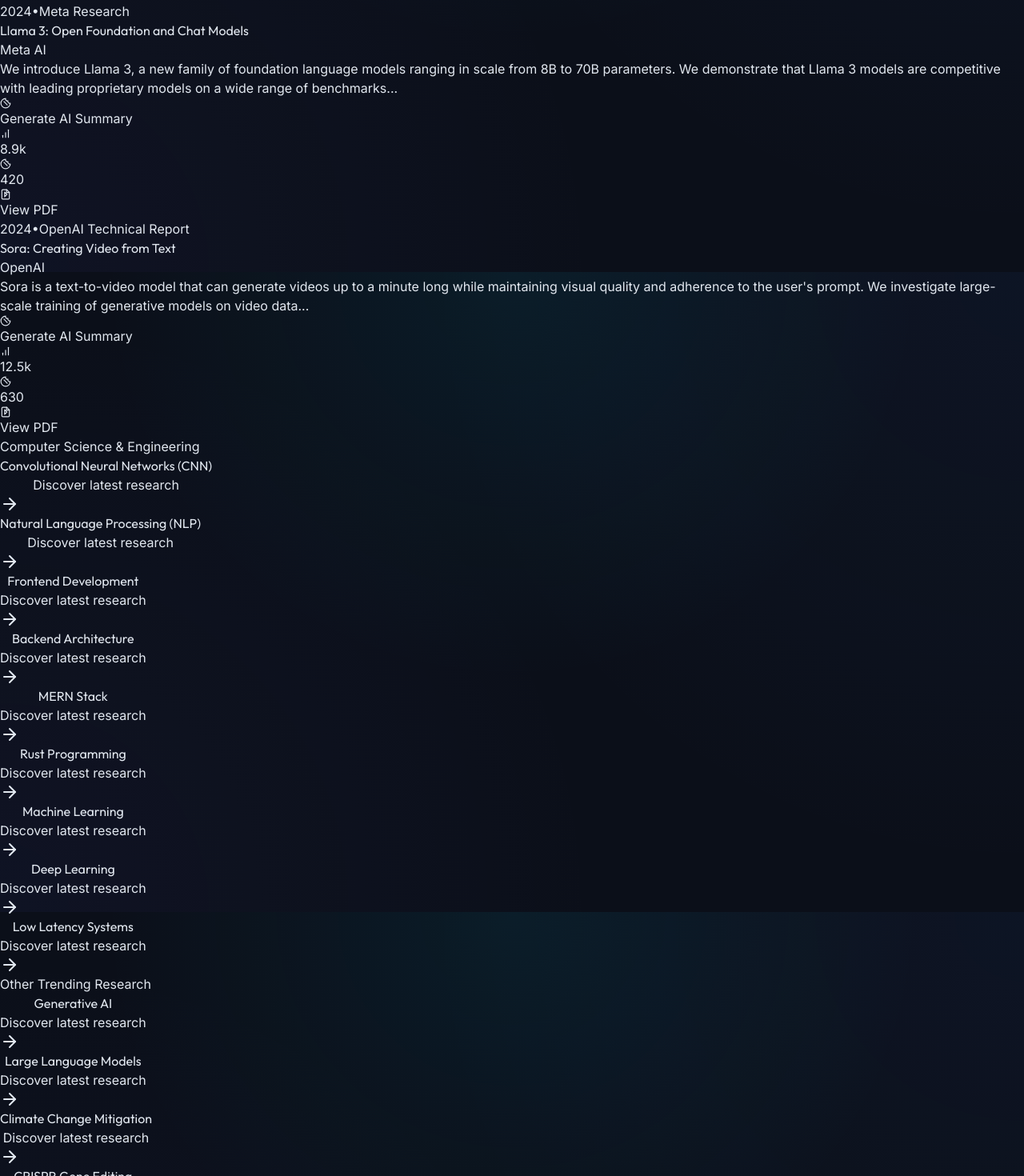
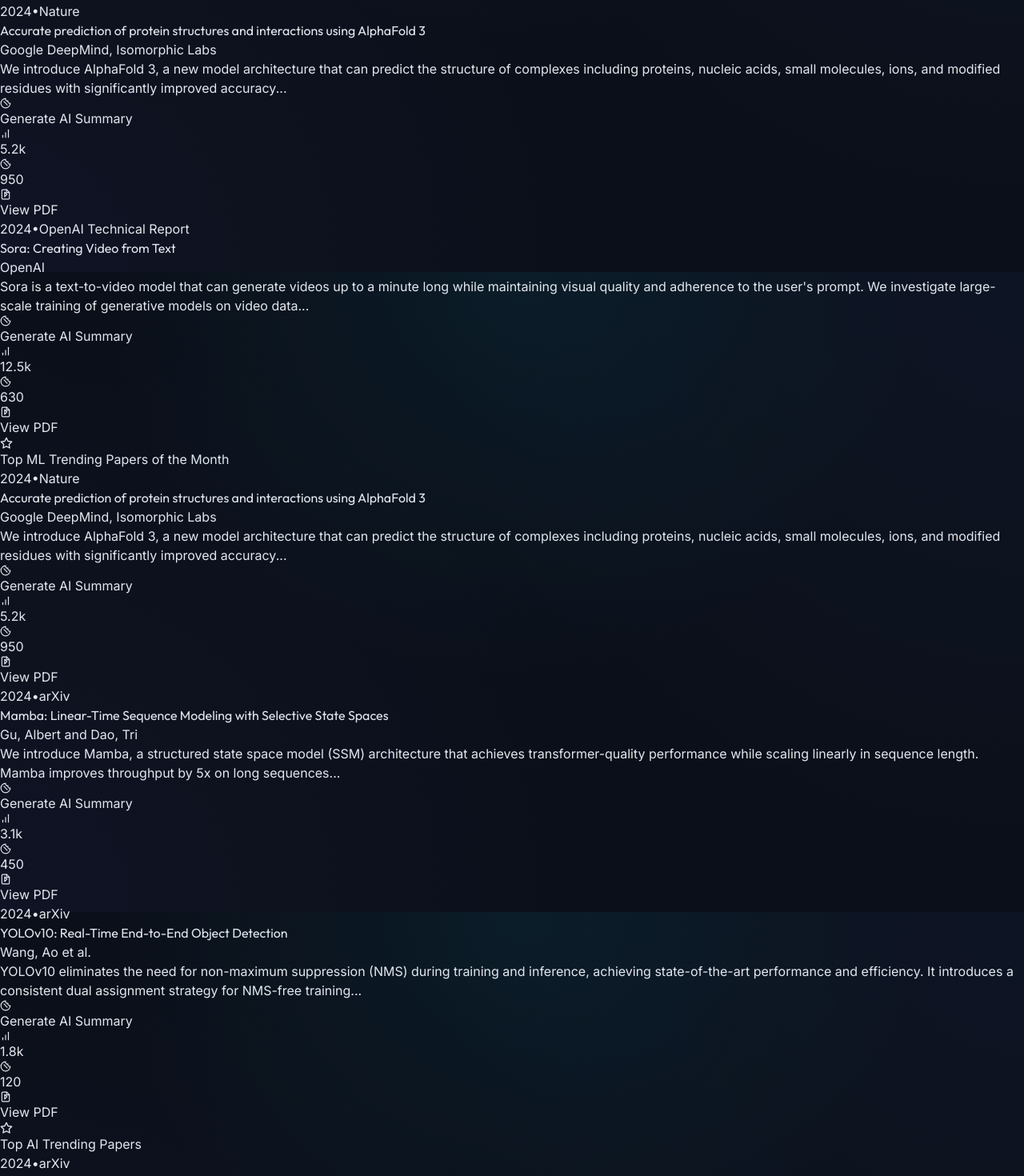
Before and after one commit to mayank-vashishtt/Research-ppr-Search-Veritus, a Next.js app: page / in a window 1280 px wide. Shown: the part 460-1930 px from the top of the page at 80% size. Built offline with nearby package versions, Linux system fonts and the light colour scheme; no server answers.

Commit message:
trending ML and AI pprs

```diff
--- /dev/null
+++ b/src/app/api/trending/papers/route.ts
@@ -0,0 +1,131 @@
+import { NextResponse } from 'next/server';
+import { Paper } from '@/app/types';
+
+const TOP_AI_PAPERS: Paper[] = [
+  {
+    id: "top-ai-1",
+    title: "Gemini: A Family of Highly Capable Multimodal Models",
+    abstract: "We introduce Gemini, a family of highly capable multimodal models, trained jointly across image, audio, video, and text data. Gemini models are highly efficient and achieve state-of-the-art performance on a wide range of tasks...",
+    authors: "Google DeepMind Team",
+    year: 2024,
+    impactFactor: {
+      citationCount: 15420,
+      influentialCitationCount: 850,
+      referenceCount: 120
+    },
+    fieldsOfStudy: ["Artificial Intelligence", "Multimodal Learning"],
+    v_quartile_ranking: "Q1",
+    pdfLink: "https://storage.googleapis.com/deepmind-media/gemini/gemini_1_report.pdf",
+    journalName: "arXiv",
+    downloadable: true,
+    score: 99.9
+  },
+  {
+    id: "top-ai-2",
+    title: "Llama 3: Open Foundation and Chat Models",
+    abstract: "We introduce Llama 3, a new family of foundation language models ranging in scale from 8B to 70B parameters. We demonstrate that Llama 3 models are competitive with leading proprietary models on a wide range of benchmarks...",
+    authors: "Meta AI",
+    year: 2024,
+    impactFactor: {
+      citationCount: 8900,
+      influentialCitationCount: 420,
+      referenceCount: 85
+    },
+    fieldsOfStudy: ["Large Language Models", "Open Source AI"],
+    v_quartile_ranking: "Q1",
+    pdfLink: "https://ai.meta.com/research/publications/llama-3-paper/",
+    journalName: "Meta Research",
+    downloadable: true,
+    score: 98.5
+  },
+  {
+    id: "top-ai-3",
+    title: "Sora: Creating Video from Text",
+    abstract: "Sora is a text-to-video model that can generate videos up to a minute long while maintaining visual quality and adherence to the user's prompt. We investigate large-scale training of generative models on video data...",
+    authors: "OpenAI",
+    year: 2024,
+    impactFactor: {
+      citationCount: 12500,
+      influentialCitationCount: 630,
+      referenceCount: 95
+    },
+    fieldsOfStudy: ["Generative Video", "Computer Vision"],
+    v_quartile_ranking: "Q1",
+    pdfLink: "https://openai.com/research/video-generation-models-as-world-simulators",
+    journalName: "OpenAI Technical Report",
+    downloadable: true,
+    score: 99.2
+  }
+];
+
+const TOP_ML_PAPERS: Paper[] = [
+  {
+    id: "top-ml-1",
+    title: "Accurate prediction of protein structures and interactions using AlphaFold 3",
+    abstract: "We introduce AlphaFold 3, a new model architecture that can predict the structure of complexes including proteins, nucleic acids, small molecules, ions, and modified residues with significantly improved accuracy...",
+    authors: "Google DeepMind, Isomorphic Labs",
+    year: 2024,
+    impactFactor: {
+      citationCount: 5200,
+      influentialCitationCount: 950,
+      referenceCount: 75
+    },
+    fieldsOfStudy: ["Machine Learning", "Structural Biology"],
+    v_quartile_ranking: "Q1",
+    pdfLink: "https://www.nature.com/articles/s41586-024-07487-w.pdf",
+    journalName: "Nature",
+    downloadable: true,
+    score: 99.5
+  },
+  {
+    id: "top-ml-2",
+    title: "Mamba: Linear-Time Sequence Modeling with Selective State Spaces",
+    abstract: "We introduce Mamba, a structured state space model (SSM) architecture that achieves transformer-quality performance while scaling linearly in sequence length. Mamba improves throughput by 5x on long sequences...",
+    authors: "Gu, Albert and Dao, Tri",
+    year: 2024,
+    impactFactor: {
+      citationCount: 3100,
+      influentialCitationCount: 450,
+      referenceCount: 60
+    },
+    fieldsOfStudy: ["Deep Learning", "Sequence Modeling"],
+    v_quartile_ranking: "Q1",
+    pdfLink: "https://arxiv.org/pdf/2312.00752.pdf",
+    journalName: "arXiv",
+    downloadable: true,
+    score: 98.0
+  },
+  {
+    id: "top-ml-3",
+    title: "YOLOv10: Real-Time End-to-End Object Detection",
+    abstract: "YOLOv10 eliminates the need for non-maximum suppression (NMS) during training and inference, achieving state-of-the-art performance and efficiency. It introduces a consistent dual assignment strategy for NMS-free training...",
+    authors: "Wang, Ao et al.",
+    year: 2024,
+    impactFactor: {
+      citationCount: 1800,
+      influentialCitationCount: 120,
+      referenceCount: 45
+    },
+    fieldsOfStudy: ["Computer Vision", "Object Detection"],
+    v_quartile_ranking: "Q1",
+    pdfLink: "https://arxiv.org/pdf/2405.14458",
+    journalName: "arXiv",
+    downloadable: true,
+    score: 97.5
+  }
+];
+
+// Mixed Best-of Selection
+const TOP_TRENDING_MIXED: Paper[] = [
+  TOP_AI_PAPERS[0], // Gemini
+  TOP_ML_PAPERS[0], // AlphaFold 3
+  TOP_AI_PAPERS[2]  // Sora
+];
+
+export async function GET() {
+  return NextResponse.json({
+    ai: TOP_AI_PAPERS,
+    ml: TOP_ML_PAPERS,
+    mixed: TOP_TRENDING_MIXED
+  });
+}
--- a/src/app/components/TopPapersSection.tsx
+++ b/src/app/components/TopPapersSection.tsx
@@ -2,22 +2,34 @@
 
 import React from 'react';
 import { PaperCard } from './PaperCard';
-import { TOP_PAPERS } from '../data/topPapers';
+import { Paper } from '@/app/types';
 
-export function TopPapersSection() {
+interface TopPapersSectionProps {
+  title: string;
+  papers: Paper[];
+  iconColor?: string;
+  dividerColor?: string;
+}
+
+export function TopPapersSection({
+  title,
+  papers,
+  iconColor = "text-amber-400",
+  dividerColor = "bg-amber-900/30"
+}: TopPapersSectionProps) {
   return (
     <section className="w-full relative z-10 mb-16">
-      <div className="flex items-center gap-4 mb-8 text-amber-400/80 text-sm font-medium uppercase tracking-widest divider">
-        <span className="h-px bg-amber-900/30 flex-1"></span>
+      <div className={`flex items-center gap-4 mb-8 ${iconColor}/80 text-sm font-medium uppercase tracking-widest divider`}>
+        <span className={`h-px ${dividerColor} flex-1`}></span>
         <span className="flex items-center gap-2">
           <svg xmlns="http://www.w3.org/2000/svg" width="16" height="16" viewBox="0 0 24 24" fill="none" stroke="currentColor" strokeWidth="2" strokeLinecap="round" strokeLinejoin="round"><polygon points="12 2 15.09 8.26 22 9.27 17 14.14 18.18 21.02 12 17.77 5.82 21.02 7 14.14 2 9.27 8.91 8.26 12 2"/></svg>
-          Top Papers of the Month
+          {title}
         </span>
-        <span className="h-px bg-amber-900/30 flex-1"></span>
+        <span className={`h-px ${dividerColor} flex-1`}></span>
       </div>
 
       <div className="grid grid-cols-1 lg:grid-cols-3 gap-6">
-        {TOP_PAPERS.map((paper, index) => (
+        {papers.map((paper, index) => (
           <div key={paper.id} className="fade-in" style={{ animationDelay: `${index * 100}ms` }}>
             <PaperCard paper={paper} />
           </div>
--- a/src/app/page.tsx
+++ b/src/app/page.tsx
@@ -6,39 +6,49 @@
 import { TopPapersSection } from '@/app/components/TopPapersSection';
 import { useAuth } from '@/app/hooks/useAuth';
 import { useRouter } from 'next/navigation';
-import { useState } from 'react';
-
-const CS_TOPICS = [
-  "Convolutional Neural Networks (CNN)",
-  "Natural Language Processing (NLP)",
-  "Frontend Development",
-  "Backend Architecture",
-  "MERN Stack",
-  "Rust Programming",
-  "Machine Learning",
-  "Deep Learning",
-  "Low Latency Systems"
-];
-
-const TRENDING_TOPICS = [
-  "Generative AI",
-  "Large Language Models",
-  "Climate Change Mitigation",
-  "CRISPR Gene Editing",
-  "Quantum Computing Algorithms",
-  "Sustainable Energy Storage",
-  "Personalized Medicine",
-  "Neuromorphic Computing",
-  "Space Exploration Technologies",
-  "Cybersecurity in IoT",
-  "Blockchain Scalability",
-  "Ethical AI"
-];
+import { useState, useEffect } from 'react';
+import { Paper } from '@/app/types';
 
 export default function Home() {
   const router = useRouter();
   const { authenticated, loading } = useAuth();
   const [showAuthModal, setShowAuthModal] = useState(false);
+
+  // Data State
+  const [topAiPapers, setTopAiPapers] = useState<Paper[]>([]);
+  const [topMlPapers, setTopMlPapers] = useState<Paper[]>([]);
+  const [topMixedPapers, setTopMixedPapers] = useState<Paper[]>([]);
+  const [trendingTopics, setTrendingTopics] = useState<string[]>([]);
+  const [dataLoading, setDataLoading] = useState(true);
+
+  useEffect(() => {
+    const fetchData = async () => {
+      try {
+        const [papersRes, topicsRes] = await Promise.all([
+          fetch('/api/trending/papers'),
+          fetch('/api/trending/topics')
+        ]);
+
+        if (papersRes.ok) {
+          const papersData = await papersRes.json();
+          setTopAiPapers(papersData.ai || []);
+          setTopMlPapers(papersData.ml || []);
+          setTopMixedPapers(papersData.mixed || []);
+        }
+
+        if (topicsRes.ok) {
+          const topicsData = await topicsRes.json();
+          setTrendingTopics(topicsData.topics || []);
+        }
+      } catch (error) {
+        console.error('Failed to fetch dashboard data:', error);
+      } finally {
+        setDataLoading(false);
+      }
+    };
+
+    fetchData();
+  }, []);
 
   const handleTopicClick = async (topic: string) => {
     // Check authentication before navigating
@@ -94,39 +104,47 @@
         />
       </header>
 
-      {/* Top Papers Section (New) */}
-      <TopPapersSection />
+      {/* Featured Papers */}
+      {dataLoading ? (
+        <div className="w-full flex justify-center py-20">
+          <div className="w-12 h-12 border-4 border-cyan-500/20 border-t-cyan-500 rounded-full animate-spin" />
+        </div>
+      ) : (
+        <>
+          {/* Top Trending Papers (Mixed Best) */}
+          <TopPapersSection
+            title="Top Trending Papers of the Month"
+            papers={topMixedPapers}
+            iconColor="text-cyan-400"
+            dividerColor="bg-cyan-900/30"
+          />
 
-      {/* CS Topics Section (New) */}
-      <section className="w-full relative z-10 mb-16">
-        <div className="flex items-center gap-4 mb-8 text-cyan-400/80 text-sm font-medium uppercase tracking-widest divider">
-          <span className="h-px bg-cyan-900/50 flex-1"></span>
-          <span>Computer Science &amp; Engineering</span>
-          <span className="h-px bg-cyan-900/50 flex-1"></span>
-        </div>
+          {/* Top ML Papers */}
+          <TopPapersSection
+            title="Top ML Trending Papers of the Month"
+            papers={topMlPapers}
+            iconColor="text-emerald-400"
+            dividerColor="bg-emerald-900/30"
+          />
 
-        <div className="grid grid-cols-1 sm:grid-cols-2 lg:grid-cols-3 gap-5">
-          {CS_TOPICS.map((topic, index) => (
-            <div key={topic} className={`fade-in`} style={{ animationDelay: `${index * 50}ms` }}>
-              <TopicCard
-                topic={topic}
-                onClick={() => handleTopicClick(topic)}
+          {/* Top AI Papers */}
+          <TopPapersSection
+            title="Top AI Trending Papers"
+            papers={topAiPapers}
+            iconColor="text-amber-400"
+            dividerColor="bg-amber-900/30"
           />
-            </div>
-          ))}
-        </div>
-      </section>
 
-      {/* Suggested Topics */}
+          {/* Trending Topics */}
           <section className="w-full relative z-10">
             <div className="flex items-center gap-4 mb-8 text-slate-500 text-sm font-medium uppercase tracking-widest divider">
               <span className="h-px bg-slate-800 flex-1"></span>
-          <span>Other Trending Research</span>
+              <span>Trending Topics of the Month</span>
               <span className="h-px bg-slate-800 flex-1"></span>
             </div>
 
             <div className="grid grid-cols-1 sm:grid-cols-2 lg:grid-cols-3 gap-5">
-          {TRENDING_TOPICS.map((topic, index) => (
+              {trendingTopics.map((topic, index) => (
                 <div key={topic} className={`fade-in`} style={{ animationDelay: `${100 + index * 50}ms` }}>
                   <TopicCard
                     topic={topic}
@@ -136,6 +154,8 @@
               ))}
             </div>
           </section>
+        </>
+      )}
 
       <footer className="mt-24 w-full border-t border-slate-800 pt-8 text-center text-slate-600 text-sm">
         <p>© {new Date().getFullYear()} Veritus Micro-App. Powered by Veritus Search API.</p>
```
Also changed, not shown: src/app/api/trending/topics/route.ts (added, +20 -0 lines), src/app/data/topPapers.ts (deleted, +0 -58 lines). Lines whose indentation alone changed are shown as unchanged.
